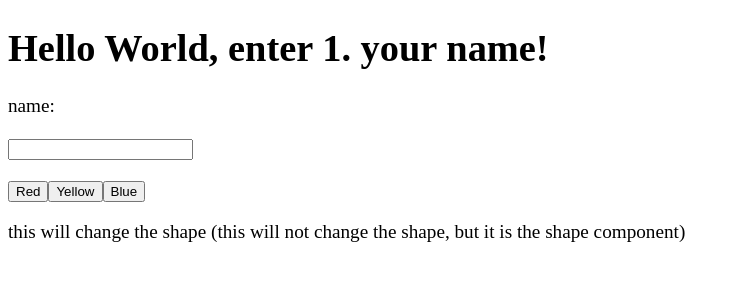
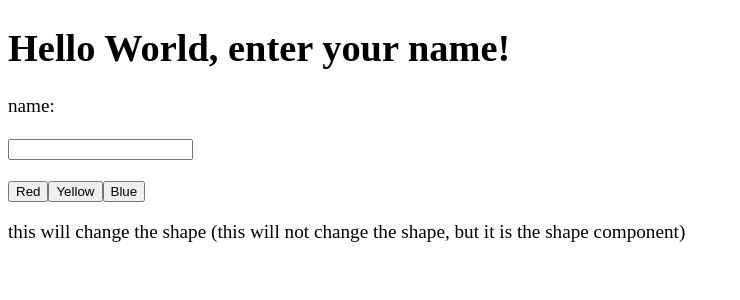
Before and after one commit to MustardJoe/react_quiz_nametag_comps, a React app: page / in a window 1280 px wide. Shown: the top 300 px of the page, without its empty margins (0-740 px from the left). Built offline with nearby package versions, Linux system fonts and the light colour scheme.

Commit message:
removed typo thing from earlier version

```diff
--- a/src/components/App.js
+++ b/src/components/App.js
@@ -4,7 +4,7 @@ import NameTag from './NameTag/NameTag';
 export default function App() {
   return (
     <>
-      <h1>Hello World, enter 1. your name!</h1>
+      <h1>Hello World, enter your name!</h1>
       <NameTag />
     </>
   );
```
